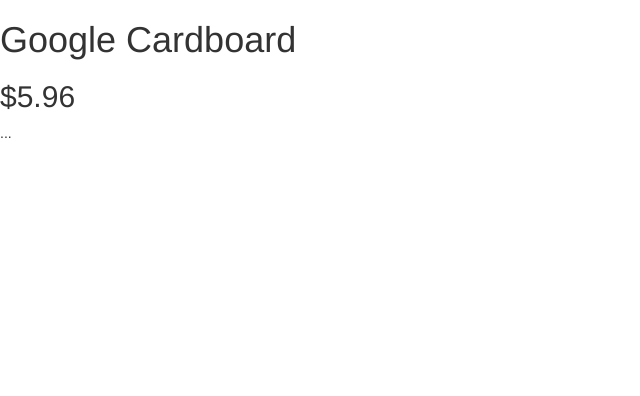
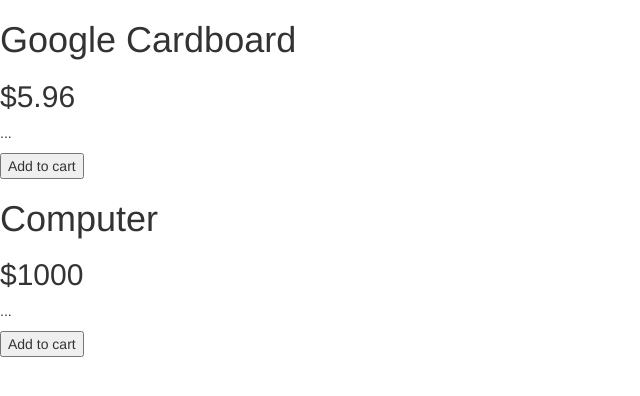
Before and after one commit to newage/angular-example, a website: page index.html in a window 1280 px wide. Shown: the whole page, without its empty margins (0-640 px from the left). Drawn offline with nearby package versions, Linux system fonts and the light colour scheme.

Commit message:
Complete level 1

```diff
--- a/index.html
+++ b/index.html
@@ -3,11 +3,13 @@
   <head>
     <link rel="stylesheet" type="text/css" href="bower_components/bootstrap/dist/css/bootstrap.min.css" />
   </head>
-  <body>
-    <div ng-controller="StoreController as store">
-      <h1>{{store.product.name}}</h1>
-      <h2>${{store.product.price}}</h2>
-      <p>{{store.product.description}}</p>
+  <body ng-controller="StoreController as store">
+    <div ng-repeat="product in store.products" ng-hide="product.soldOut">
+      <h1>{{product.name}}</h1>
+      <h2>${{product.price}}</h2>
+      <p>{{product.description}}</p>
+      <button ng-show="product.purchaseButton">Add to cart</button>
+    </div>
     </div>
     <script type="text/javascript" src="bower_components/angular/angular.min.js"></script>
     <script type="text/javascript" src="js/app.js"></script>
--- a/js/app.js
+++ b/js/app.js
@@ -1,12 +1,23 @@
 (function() {
     var app = angular.module('store', []);
     app.controller('StoreController', function() {
-        this.product = gem;
+        this.products = gems;
     });
 
-    var gem = {
-        name: 'Google Cardboard',
-        price: 5.96,
-        description: '...'
-    }
+    var gems = [
+        {
+            name: 'Google Cardboard',
+            price: 5.96,
+            description: '...',
+            purchaseButton: true,
+            soldOut: false
+        },
+        {
+            name: 'Computer',
+            price: 1000,
+            description: '...',
+            purchaseButton: true,
+            soldOut: false
+        }
+    ];
 })();
```
